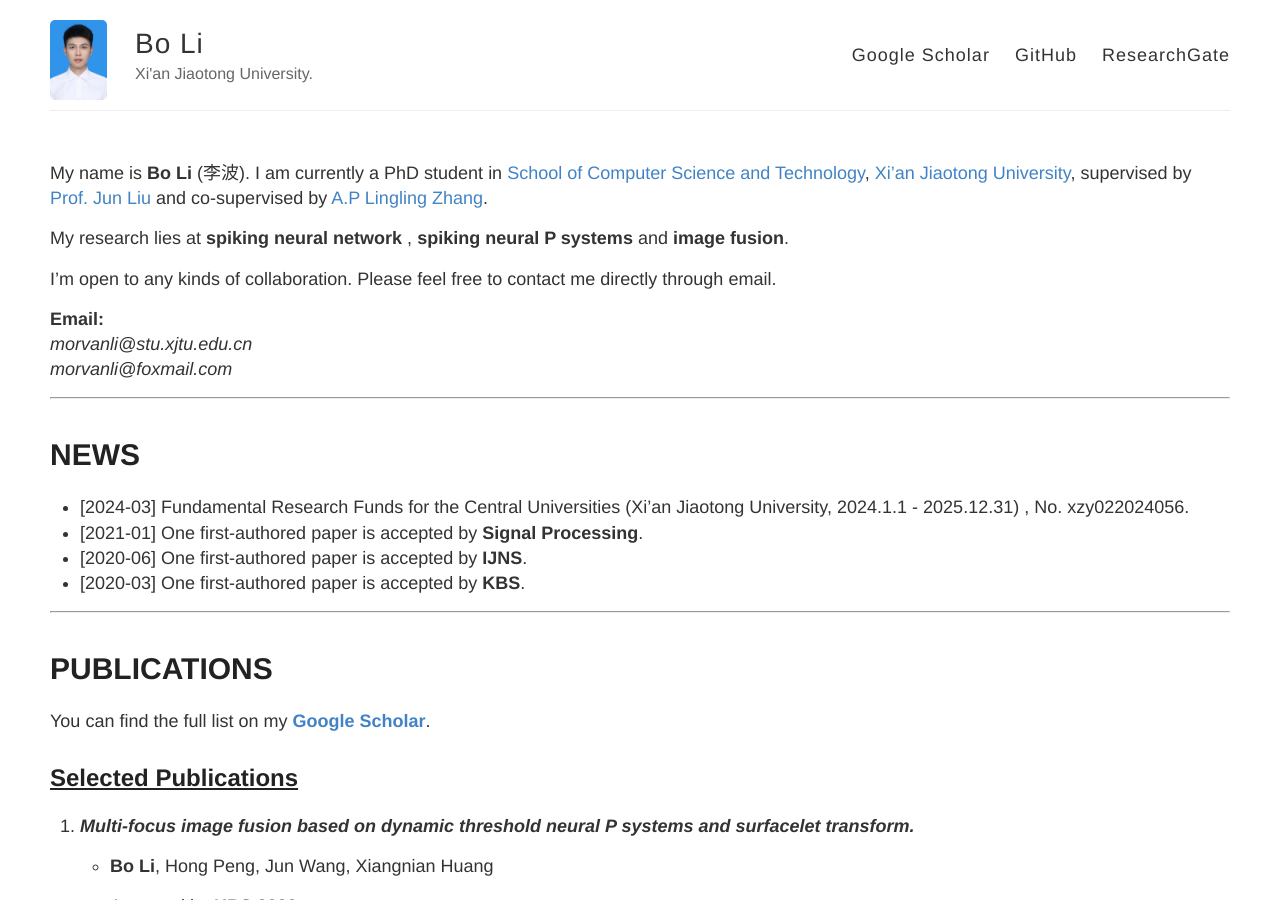
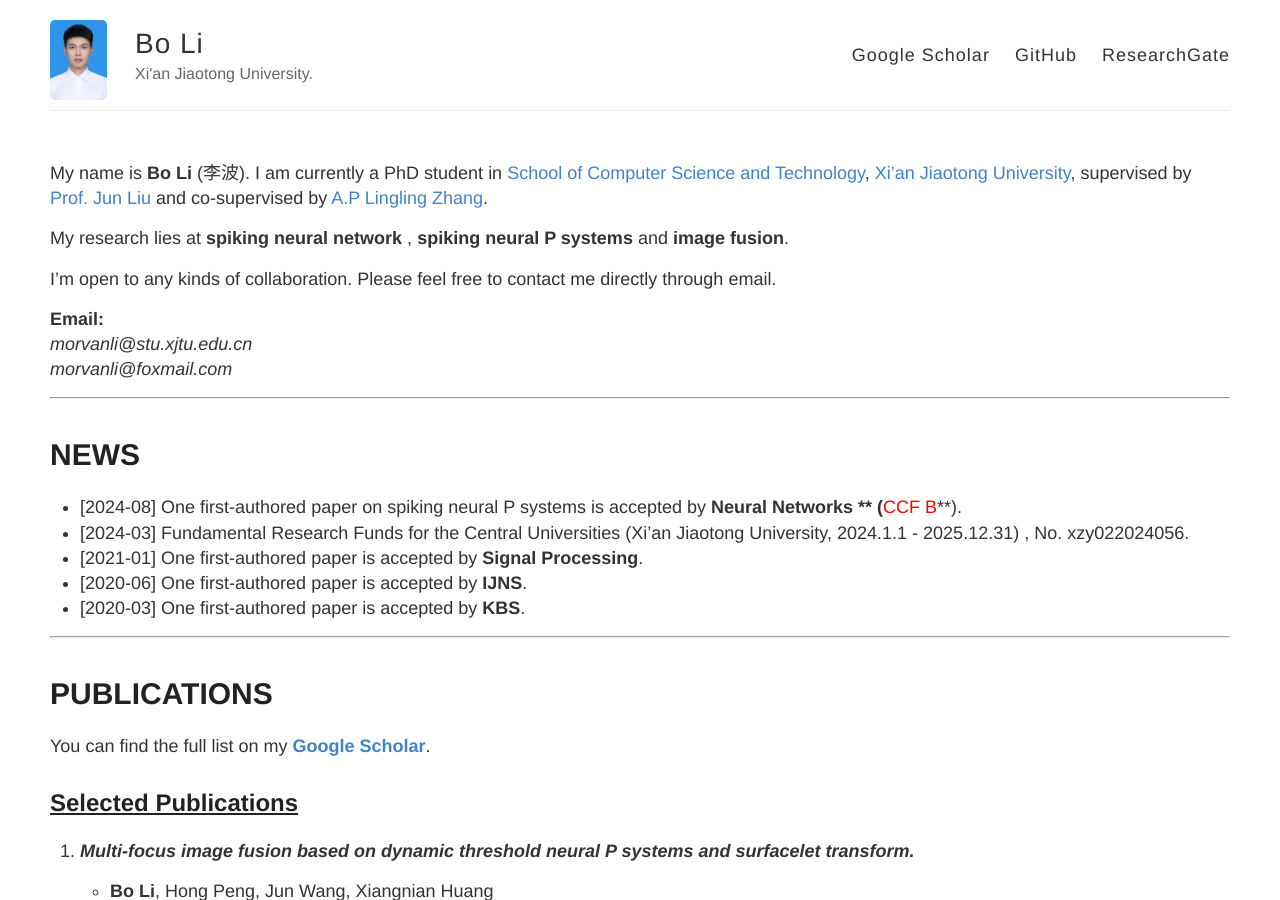
Before and after one commit to MorvanLi/MorvanLi.github.io, a Jekyll site: the page built from index.md, in a window 1280 px wide and 900 px high. Built offline with Jekyll 4.4.1, drawn with Linux system fonts in a browser that asks for light colours; our own code applies the rules of GitHub Pages for plain Markdown files.

Commit message:
add paper

```diff
--- a/index.md
+++ b/index.md
@@ -13,6 +13,7 @@ I'm open to any kinds of collaboration. Please feel free to contact me directly
 ---
 
 # NEWS
+- [2024-08] One first-authored paper on spiking neural P systems is accepted by **Neural Networks ** (**<font color='red'>CCF B</font>**).
 - [2024-03] Fundamental Research Funds for the Central Universities (Xi'an Jiaotong University, 2024.1.1 - 2025.12.31) , No. xzy022024056.
 - [2021-01] One first-authored paper is accepted by **Signal Processing**.
 - [2020-06] One first-authored paper is accepted by **IJNS**.
```
